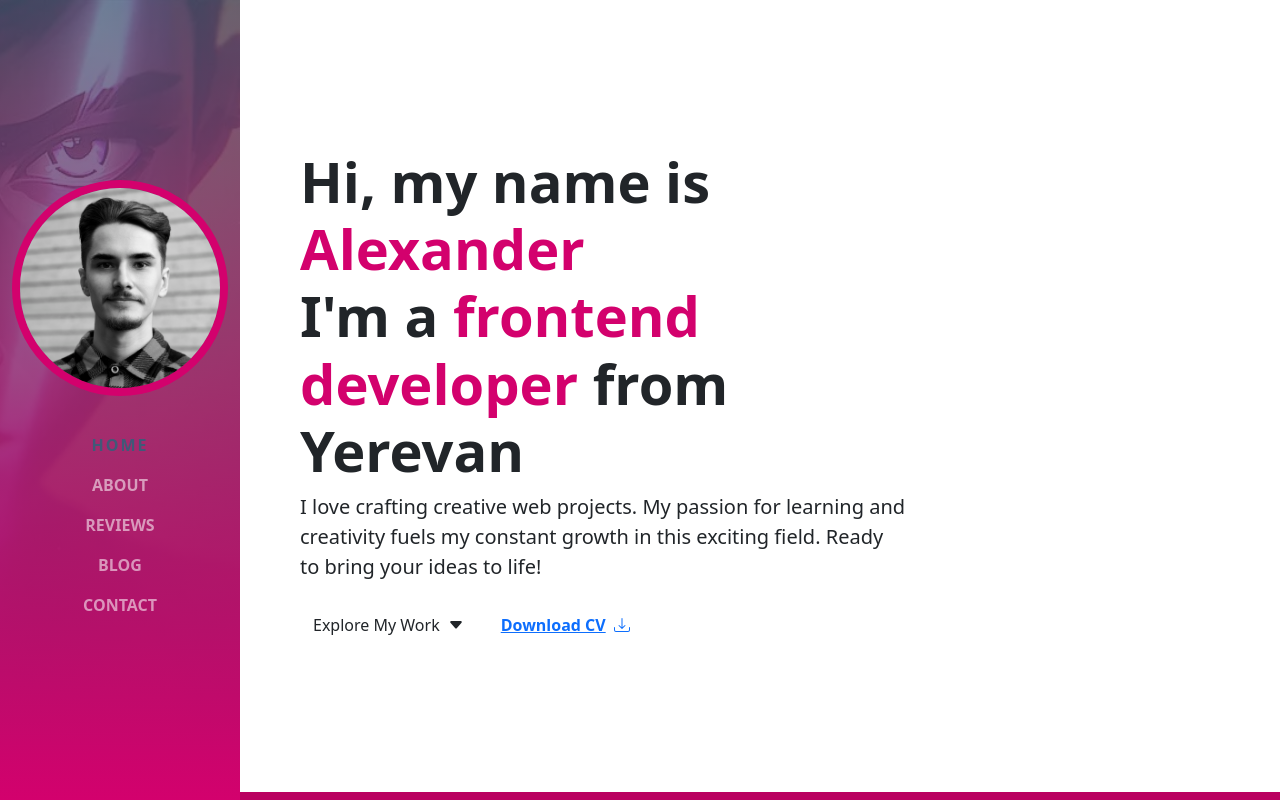
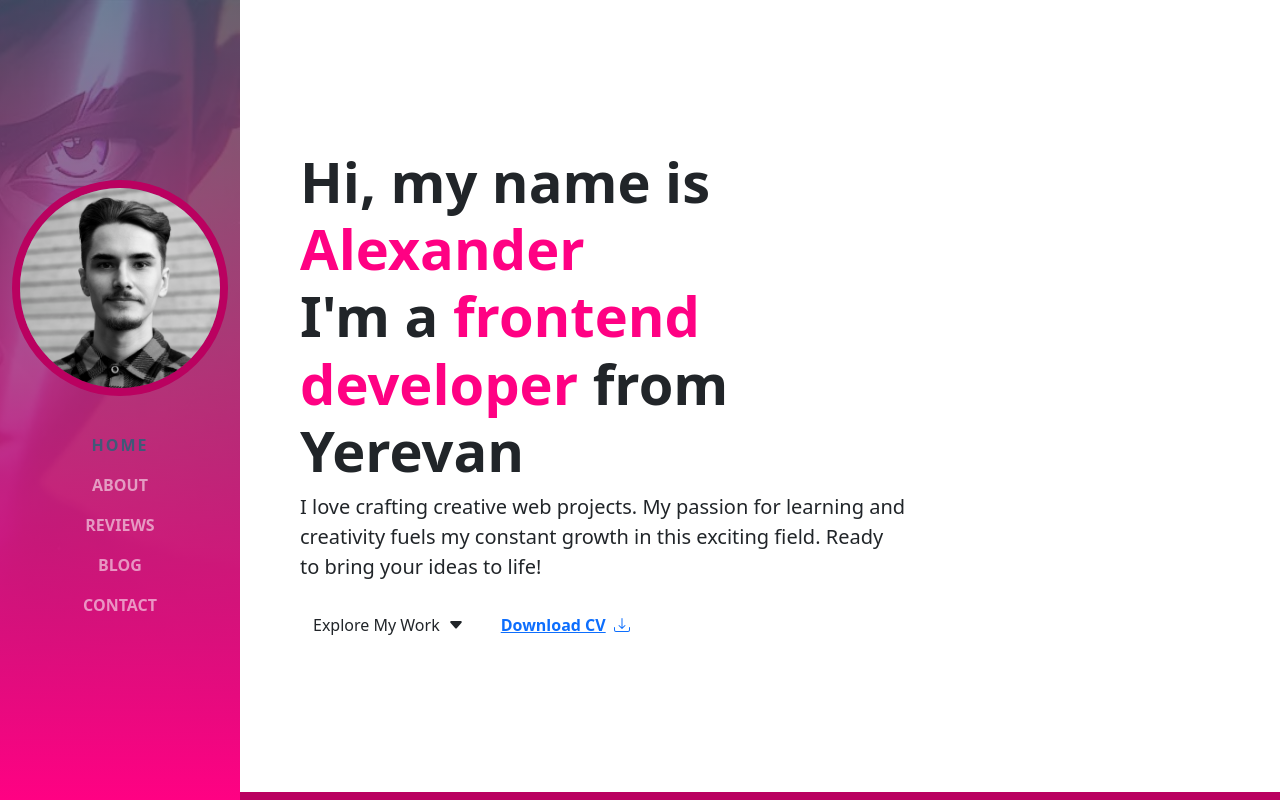
Before and after one commit to winerar/portfolio, a React (Vite) app: page / in a window 1280 px wide. Shown: the top 800 px of the page. Built offline with nearby package versions, Linux system fonts and the light colour scheme; the HTML template or start-up script is replaced by a standard one.

Commit message:
update brand colors in styles for improved visual consistency

```diff
--- a/src/style.css
+++ b/src/style.css
@@ -53,7 +53,7 @@
 	--color-heading: #acbdd2;
 	--color-base: #243345;
 	--color-base-2: #405978;
-	--color-brand: #d3016d;
+	--color-brand: #ff0183;
 	--color-brand-2: #ba0160;
 	--sidebar-width: 15rem;
 	--font-base: Jura;
@@ -213,14 +213,14 @@ img {
 	}
 
 	.navbar-brand img {
-		border: 0.5rem solid var(--color-brand);
+		border: 0.5rem solid var(--color-brand-2);
 		overflow: hidden;
 		transition: all 0.4s ease;
 	}
 
 	.navbar-brand:hover img {
 		outline: 0.5rem solid var(--color-base-2);
-		border: 1rem solid var(--color-brand);
+		border: 1rem solid var(--color-brand-2);
 	}
 
 	/* Content wrapper */
```
